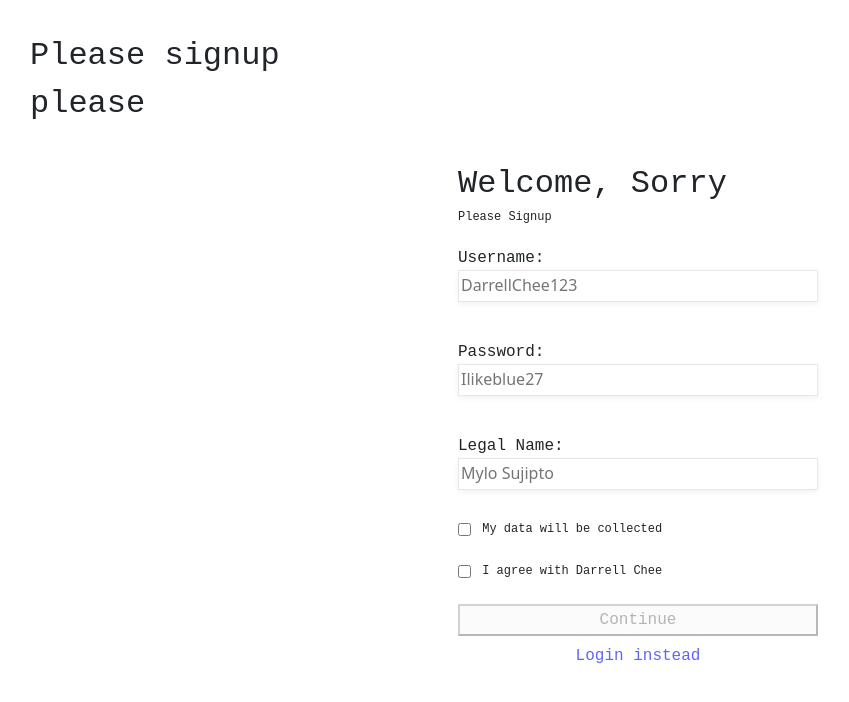
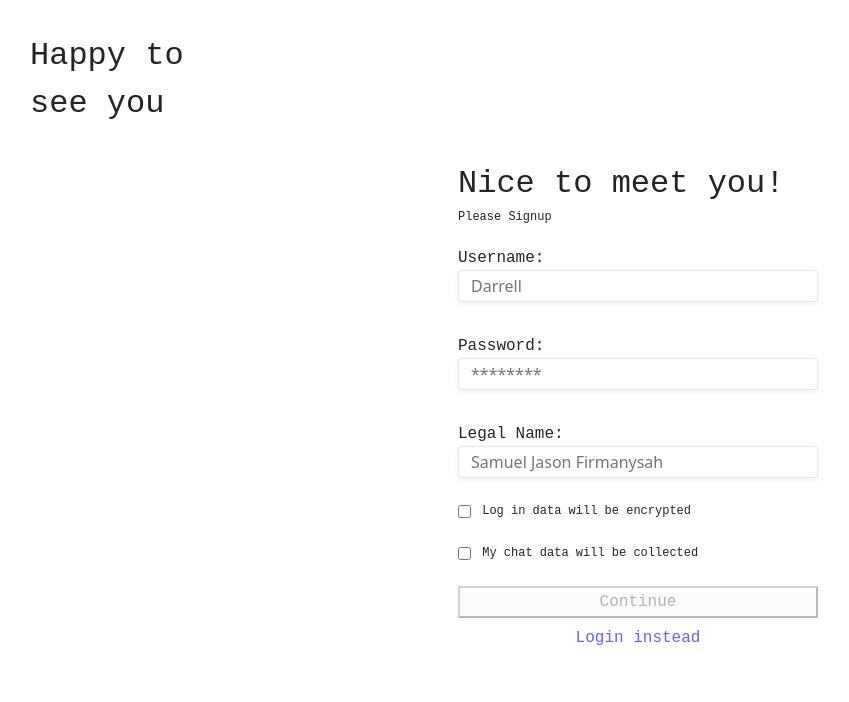
Before and after one commit to darrellchee/AiChatBot, a React (Create React App) app in the folder client/: page /signup in a window 1280 px wide. Shown: the top 702 px of the page, without its empty margins (2-851 px from the left). Built offline with nearby package versions, Linux system fonts and the light colour scheme.

Commit message:
improved UI

```diff
--- a/client/src/App.jsx
+++ b/client/src/App.jsx
@@ -133,7 +133,7 @@ function App() {
   return (
     <div className="app">
       <div className="header">
-        <p className="selected-ai" onClick={() => navigate("/")}>Selected AI: {AiName}</p>
+        <p className="selected-ai" onClick={() => navigate("/")}>Selected AI: {AiName} (click me to go back)</p>
         <div className="hamburger-icon" onClick={handleHamburgerClick}>
           <div></div>
         </div>
@@ -185,7 +185,7 @@ function App() {
           <div id="footer-search-bar">
             <textarea
               id="footer-search-bar-body"
-              placeholder="Ask anything"
+              placeholder="Type anything you want"
               value={FrontendData}
               maxLength={700}
               onChange={(e) => setFrontendData(e.target.value)}
--- a/client/src/home/home.jsx
+++ b/client/src/home/home.jsx
@@ -130,8 +130,8 @@ const handleSelectAi = (preset) => {
         <div className={HomeCSS.app}>
             <div className={HomeCSS.header}>
                 <div className={HomeCSS.headerHeader}><p className={HomeCSS.headerHeaderp}>Logged in as {userName}</p><div className={HomeCSS.logout} onClick={e => handleLogout()}>Log out</div></div>
-                <h1>Choose your AI:</h1>
-                <p>im really just a chatgpt wrapper</p>
+                <h1>Choose Who to Talk to</h1>
+                <p>Powered by AI</p>
                 {selectedAi && <h3 className={HomeCSS.selectedAi}>Selected AI: {selectedAi}<p className={HomeCSS.selectedAip}>Scroll Down Please</p></h3> }
             </div>
             <div className={HomeCSS.body}>
--- a/client/src/login/login.jsx
+++ b/client/src/login/login.jsx
@@ -58,26 +58,26 @@ export default function Login() {
   // 5️⃣ And finally your JSX
     return (
         <div className={LoginCSS.mainContainer}>
-            <div className={LoginCSS.heading1}>Sorry for</div>
-            <div className={LoginCSS.heading1}>your time</div>
+            <div className={LoginCSS.heading1}>Glad to see</div>
+            <div className={LoginCSS.heading1}>you back here</div>
             <div className={LoginCSS.fieldsContainer}>
                 <div className="row">
                     <div className="col">
-                        <div className={LoginCSS.heading1}>Welcome, Sorry</div>
+                        <div className={LoginCSS.heading1}>Welcome Back!</div>
                         <p className={LoginCSS.para1}>Please Login</p>
                     </div>
                 </div>
                 <div className="row">
                     <div className={LoginCSS.heading2}>Username:</div>
                     <div>
-                      <textarea className={invalidLogin?`${LoginCSS.inputField} ${LoginCSS.inputFieldActive}` : `${LoginCSS.inputField}`} placeholder="DarrellChee123" onChange={e => {setUserDetail(prev => ({...prev, userName : e.target.value}))}} value={userDetail.userName || ''}></textarea>
+                      <input type="text" className={invalidLogin?`${LoginCSS.inputField} ${LoginCSS.inputFieldActive}` : `${LoginCSS.inputField}`} placeholder="Darrell" onChange={e => {setUserDetail(prev => ({...prev, userName : e.target.value}))}} value={userDetail.userName || ''}></input>
                       <p className={invalidLogin?`${LoginCSS.textBelowInputs} ${LoginCSS.textBelowInputsActive}` :  `${LoginCSS.textBelowInputs}`}>Invalid Credentials</p>
                     </div>
                 </div>
                 <div className="row">
                     <div className={LoginCSS.heading2}>Password:</div>
                     <div>
-                        <textarea className={invalidLogin?`${LoginCSS.inputField} ${LoginCSS.inputFieldActive}` : `${LoginCSS.inputField}`} placeholder="DarrellChee123" onChange={e => {setUserDetail(prev => ({...prev, password : e.target.value}))}} value={userDetail.password || ''}></textarea>
+                        <input type="password" className={invalidLogin?`${LoginCSS.inputField} ${LoginCSS.inputFieldActive}` : `${LoginCSS.inputField}`} placeholder="********" onChange={e => {setUserDetail(prev => ({...prev, password : e.target.value}))}} value={userDetail.password || ''}></input>
                         <p className={invalidLogin?`${LoginCSS.textBelowInputs} ${LoginCSS.textBelowInputsActive}` : `${LoginCSS.textBelowInputs}`}>Invalid Credentials</p>
                     </div>
                 </div>
@@ -86,7 +86,7 @@ export default function Login() {
                     <div className="col">
                         <div className={LoginCSS.checkBoxRow}>
                         <input type="checkbox" id="agree1" onChange={e => setAgreeData(e.target.checked)}/>
-                        <label htmlFor="agree1" className={LoginCSS.para}>My data will be collected</label>
+                        <label htmlFor="agree1" className={LoginCSS.para}>Log in data will be encrypted</label>
                         </div>
                     </div>
                 </div>
@@ -95,7 +95,7 @@ export default function Login() {
                     <div className="col">
                         <div className={LoginCSS.checkBoxRow}>
                         <input type="checkbox" id="agree2" onChange={e => setAgreeDarrell(e.target.checked)} />
-                        <label htmlFor="agree2" className={LoginCSS.para}>I agree with Darrell Chee</label>
+                        <label htmlFor="agree2" className={LoginCSS.para}>My chat data will be collected</label>
                         </div>
                     </div>
                 </div>
--- a/client/src/login/login.module.css
+++ b/client/src/login/login.module.css
@@ -42,13 +42,17 @@
     margin-top: 3vh;
 }
 
-.inputField{
-    height: 4vh;
-    justify-content: center;
-    resize: none;
-    border-color: rgb(233, 231, 231);
-    width: 100%;
-    box-shadow: 0 2px 6px rgba(0, 0, 0, 0.06);
+.inputField {
+  box-sizing: border-box;
+  width: 100%;
+  height: 4vh;                  /* same as before */
+  line-height: 4vh;             /* vertically center the text */
+  padding: 0 0.75rem;           /* adjust as needed for left/right inset */
+  border: 1px solid rgb(233,231,231);
+  border-radius: 4px;           /* if your textarea had rounded corners */
+  box-shadow: 0 2px 6px rgba(0,0,0,0.06);
+  background: white;            /* match textarea background */
+  font: inherit;                /* inherit font-family/size from parent */
 }
 
 .inputFieldActive{
--- a/client/src/signup/signup.jsx
+++ b/client/src/signup/signup.jsx
@@ -55,37 +55,37 @@ function Signup(){
 
     return(
         <div className={LoginCSS.mainContainer}>
-            <div className={LoginCSS.heading1}>Please signup</div>
-            <div className={LoginCSS.heading1}>please</div>
+            <div className={LoginCSS.heading1}>Happy to</div>
+            <div className={LoginCSS.heading1}>see you</div>
             <div className={LoginCSS.fieldsContainer}>
                 <div className="row">
                     <div className="col">
-                        <div className={LoginCSS.heading1}>Welcome, Sorry</div>
+                        <div className={LoginCSS.heading1}>Nice to meet you!</div>
                         <p className={LoginCSS.para1}>Please Signup</p>
                     </div>
                 </div>
                 <div className="row">
                     <div className={LoginCSS.heading2}>Username:</div>
                     <div>
-                      <textarea className={invalidLogin?`${LoginCSS.inputField} ${LoginCSS.inputFieldActive}` : `${LoginCSS.inputField}`} placeholder="DarrellChee123" onChange={e => {setUserDetails(prev => ({...prev, userName : e.target.value}))}} value={userDetails.userName || ''}></textarea>
+                      <input type="text" className={invalidLogin?`${LoginCSS.inputField} ${LoginCSS.inputFieldActive}` : `${LoginCSS.inputField}`} placeholder="Darrell" onChange={e => {setUserDetails(prev => ({...prev, userName : e.target.value}))}} value={userDetails.userName || ''}></input>
                     </div>
                 </div>
                 <div className="row">
                     <div className={LoginCSS.heading2}>Password:</div>
                     <div>
-                        <textarea className={invalidLogin?`${LoginCSS.inputField} ${LoginCSS.inputFieldActive}` : `${LoginCSS.inputField}`} placeholder="Ilikeblue27" onChange={e => {setUserDetails(prev => ({...prev, password : e.target.value}))}} value={userDetails.password || ''}></textarea>
+                        <input type="password" className={invalidLogin?`${LoginCSS.inputField} ${LoginCSS.inputFieldActive}` : `${LoginCSS.inputField}`} placeholder="********" onChange={e => {setUserDetails(prev => ({...prev, password : e.target.value}))}} value={userDetails.password || ''}></input>
                     </div>
                 </div>
                 <div className="row">
                     <div className={LoginCSS.heading2}>Legal Name:</div>
-                    <div><textarea className={LoginCSS.inputField} placeholder="Mylo Sujipto" onChange={e => {setUserDetails(prev => ({...prev, legalName : e.target.value}))}} value={userDetails.legalName || ''}></textarea></div>
+                    <div><input type="text" className={LoginCSS.inputField} placeholder="Samuel Jason Firmanysah" onChange={e => {setUserDetails(prev => ({...prev, legalName : e.target.value}))}} value={userDetails.legalName || ''}></input></div>
                 </div>
                 <div className={LoginCSS.partition1}></div>
                 <div className="row">
                     <div className="col">
                         <div className={LoginCSS.checkBoxRow}>
                         <input type="checkbox" id="agree1" onChange={e => setAgreeData(e.target.checked)}/>
-                        <label htmlFor="agree1" className={LoginCSS.para}>My data will be collected</label>
+                        <label htmlFor="agree1" className={LoginCSS.para}>Log in data will be encrypted</label>
                         </div>
                     </div>
                 </div>
@@ -94,7 +94,7 @@ function Signup(){
                     <div className="col">
                         <div className={LoginCSS.checkBoxRow}>
                         <input type="checkbox" id="agree1" onChange={e => setAgreeDarrell(e.target.checked)} />
-                        <label htmlFor="agree1" className={LoginCSS.para}>I agree with Darrell Chee</label>
+                        <label htmlFor="agree1" className={LoginCSS.para}>My chat data will be collected</label>
                         </div>
                     </div>
                 </div>
--- a/client/src/signup/signup.module.css
+++ b/client/src/signup/signup.module.css
@@ -42,13 +42,17 @@
     margin-top: 3vh;
 }
 
-.inputField{
-    height: 4vh;
-    justify-content: center;
-    resize: none;
-    border-color: rgb(233, 231, 231);
-    width: 100%;
-    box-shadow: 0 2px 6px rgba(0, 0, 0, 0.06);
+.inputField {
+  box-sizing: border-box;
+  width: 100%;
+  height: 4vh;                  /* same as before */
+  line-height: 4vh;             /* vertically center the text */
+  padding: 0 0.75rem;           /* adjust as needed for left/right inset */
+  border: 1px solid rgb(233,231,231);
+  border-radius: 4px;           /* if your textarea had rounded corners */
+  box-shadow: 0 2px 6px rgba(0,0,0,0.06);
+  background: white;            /* match textarea background */
+  font: inherit;                /* inherit font-family/size from parent */
 }
 
 .checkBoxRow {
```
